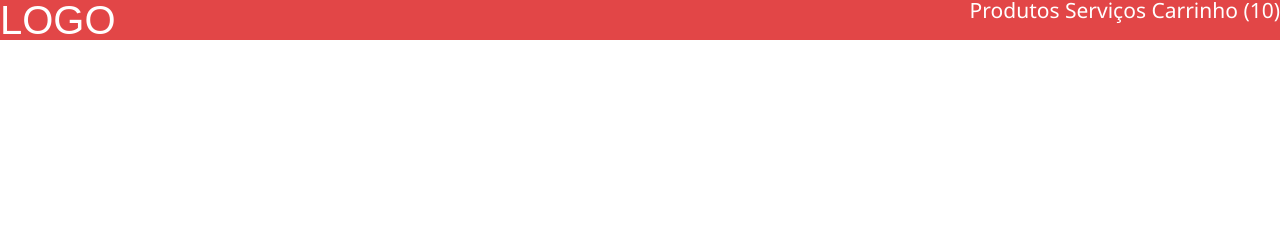
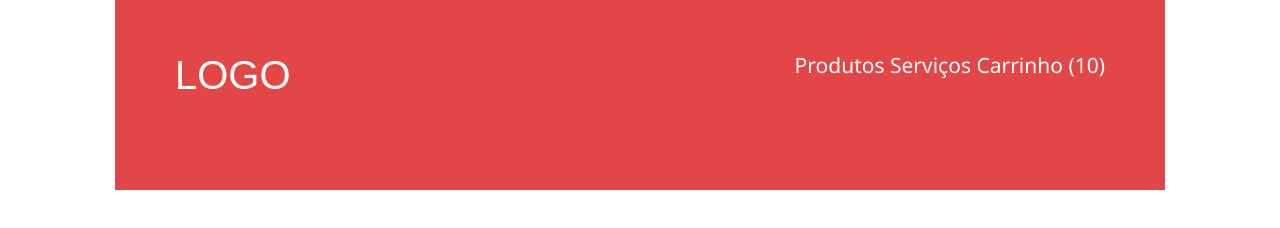
Before and after one commit to rodrigofelix12/loja-fone, a plain HTML site: page index.html in a window 1280 px wide. Drawn offline with Linux system fonts and the light colour scheme.

Commit message:
Fim da terceira aula

```diff
--- a/header.css
+++ b/header.css
@@ -2,6 +2,8 @@ header {
     background-color: #e24647;
     color: #fff;
     overflow: hidden;
+    margin: 0 115px;
+    padding: 55px 60px 95px 60px;
 }
 
 
```
